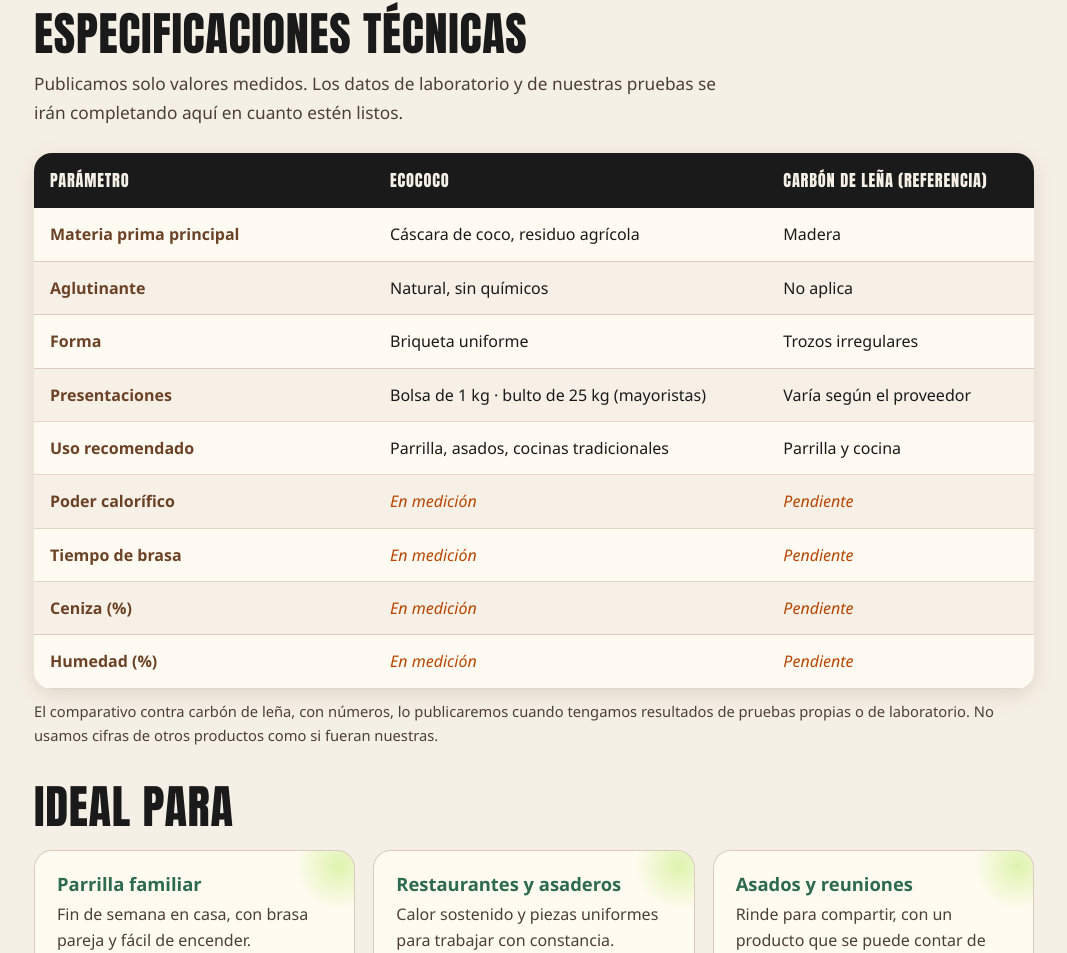
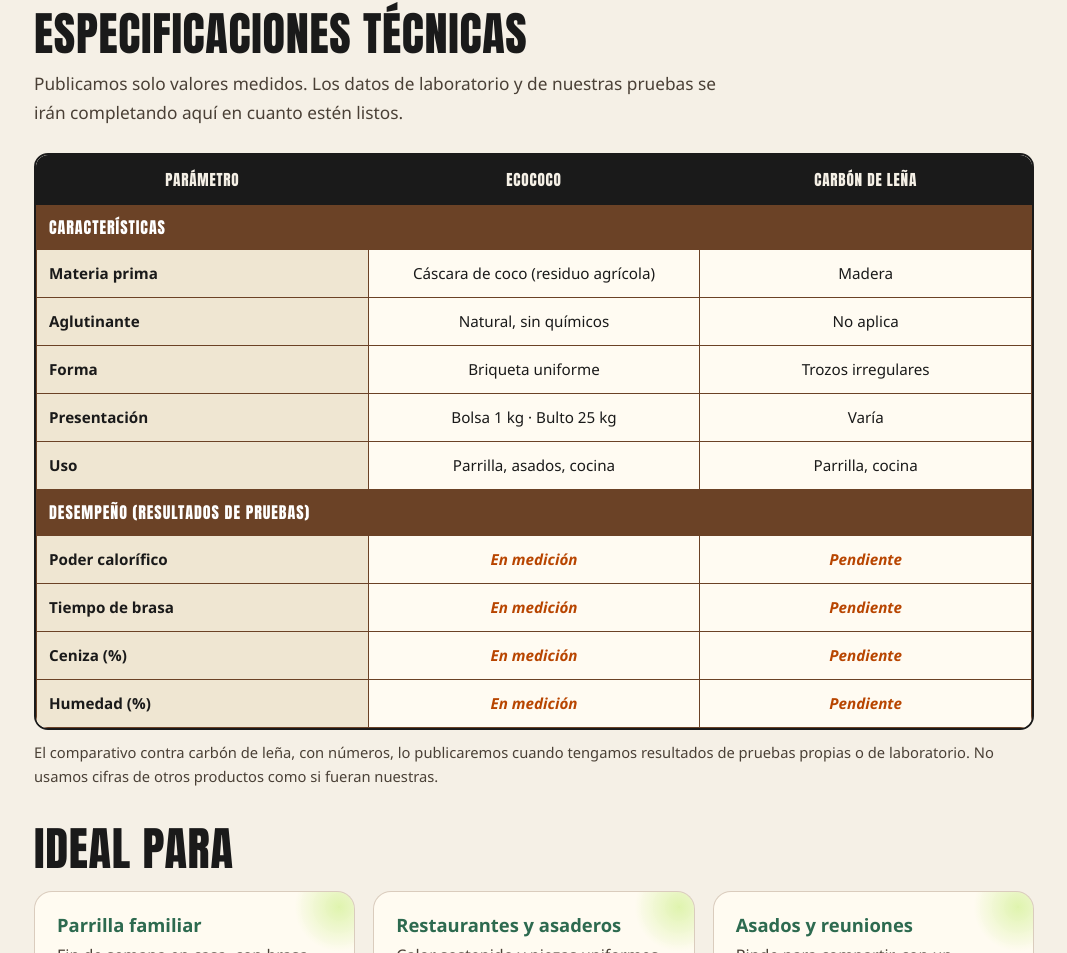
Before and after one commit to GEA-ECOCOCO/gea-ecococo.github.io, a plain HTML site: page producto.html in a window 1280 px wide. Shown: the part 1179-2132 px from the top of the page, without its empty margins (106-1173 px from the left). Drawn offline with Linux system fonts and the light colour scheme.

Commit message:
Tablas con líneas y filas agrupadas (Producto y Distribuidores)
Co-Authored-By: Claude Sonnet 5.5 <noreply@anthropic.com>
Claude-Session: https://claude.ai/code/session_01HFubF1LBaFJWT3j7uesoNF

```diff
--- a/producto.html
+++ b/producto.html
@@ -58,14 +58,16 @@
   </div>
   <h2>Especificaciones técnicas</h2>
   <p class="lead">Publicamos solo valores medidos. Los datos de laboratorio y de nuestras pruebas se irán completando aquí en cuanto estén listos.</p>
-  <div class="tabla-w"><table class="tabla">
-    <thead><tr><th>Parámetro</th><th>ECOCOCO</th><th>Carbón de leña (referencia)</th></tr></thead>
+  <div class="tabla-w"><table class="tabla grid-t">
+    <thead><tr><th>Parámetro</th><th>ECOCOCO</th><th>Carbón de leña</th></tr></thead>
     <tbody>
-      <tr><td>Materia prima principal</td><td>Cáscara de coco, residuo agrícola</td><td>Madera</td></tr>
+      <tr class="grp"><td colspan="3">Características</td></tr>
+      <tr><td>Materia prima</td><td>Cáscara de coco (residuo agrícola)</td><td>Madera</td></tr>
       <tr><td>Aglutinante</td><td>Natural, sin químicos</td><td>No aplica</td></tr>
       <tr><td>Forma</td><td>Briqueta uniforme</td><td>Trozos irregulares</td></tr>
-      <tr><td>Presentaciones</td><td>Bolsa de 1 kg · bulto de 25 kg (mayoristas)</td><td>Varía según el proveedor</td></tr>
-      <tr><td>Uso recomendado</td><td>Parrilla, asados, cocinas tradicionales</td><td>Parrilla y cocina</td></tr>
+      <tr><td>Presentación</td><td>Bolsa 1 kg · Bulto 25 kg</td><td>Varía</td></tr>
+      <tr><td>Uso</td><td>Parrilla, asados, cocina</td><td>Parrilla, cocina</td></tr>
+      <tr class="grp"><td colspan="3">Desempeño (resultados de pruebas)</td></tr>
       <tr><td>Poder calorífico</td><td class="pend">En medición</td><td class="pend">Pendiente</td></tr>
       <tr><td>Tiempo de brasa</td><td class="pend">En medición</td><td class="pend">Pendiente</td></tr>
       <tr><td>Ceniza (%)</td><td class="pend">En medición</td><td class="pend">Pendiente</td></tr>
--- a/style.css
+++ b/style.css
@@ -697,3 +697,18 @@ main{padding-bottom:40px}
 .brand h3,.brand.e h3{color:#fff}.brand p{color:#E6F0EA}
 .tabla{min-width:0}
 @media(max-width:560px){.tabla td,.tabla th{font-size:.84rem;padding:10px 8px}.tabla th{font-size:.9rem}.tabla td:first-child{width:30%}}
+/* tablas con líneas */
+.tabla-w{border:2px solid #1A1A1A;border-radius:14px;overflow:hidden;box-shadow:none}
+.grid-t{border-collapse:collapse;width:100%;table-layout:fixed;min-width:0}
+.grid-t th,.grid-t td{border:1px solid #6B4226;padding:11px 12px;font-size:.95rem;text-align:left;vertical-align:middle;word-wrap:break-word}
+.grid-t th{background:#1A1A1A;color:#F5F0E6;border-color:#1A1A1A;text-align:center}
+.grid-t td:first-child{width:30%;background:#EFE6D2;font-weight:700;color:#1A1A1A}
+.grid-t tbody tr:nth-child(even) td{background:#FFFBF2}
+.grid-t tbody tr:nth-child(even) td:first-child{background:#EFE6D2}
+.grid-t td:not(:first-child){text-align:center}
+.grid-t tr.grp td{background:#6B4226!important;color:#fff;font-family:var(--cond);text-transform:uppercase;letter-spacing:.06em;text-align:left!important;font-weight:400;font-size:1rem;padding:9px 12px}
+.grid-t td.pend{color:#B84500;font-style:italic;font-weight:600}
+/* tabla de distribuidores: dos columnas */
+.grid-t:not(:has(th)) td:not(:first-child){text-align:left}
+@media(max-width:560px){.grid-t th,.grid-t td{padding:9px 7px;font-size:.82rem}.grid-t tr.grp td{font-size:.9rem}}
+.grid-t.dist td:first-child{width:40%;hyphens:auto}@media(max-width:560px){.grid-t.dist td:first-child{width:42%;font-size:.8rem}}
```
Also changed, not shown: distribuidores.html (+1 -1 lines).
